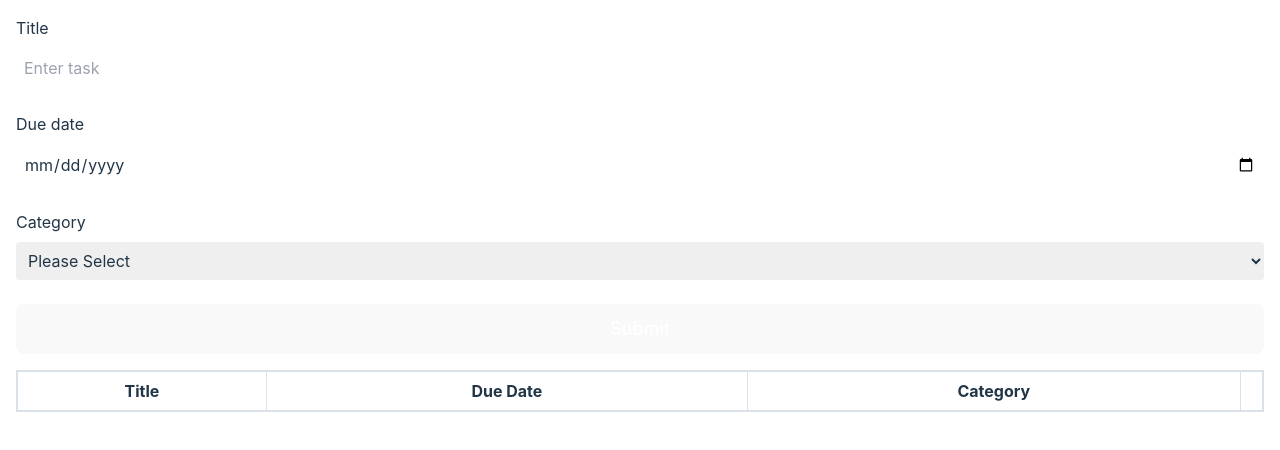
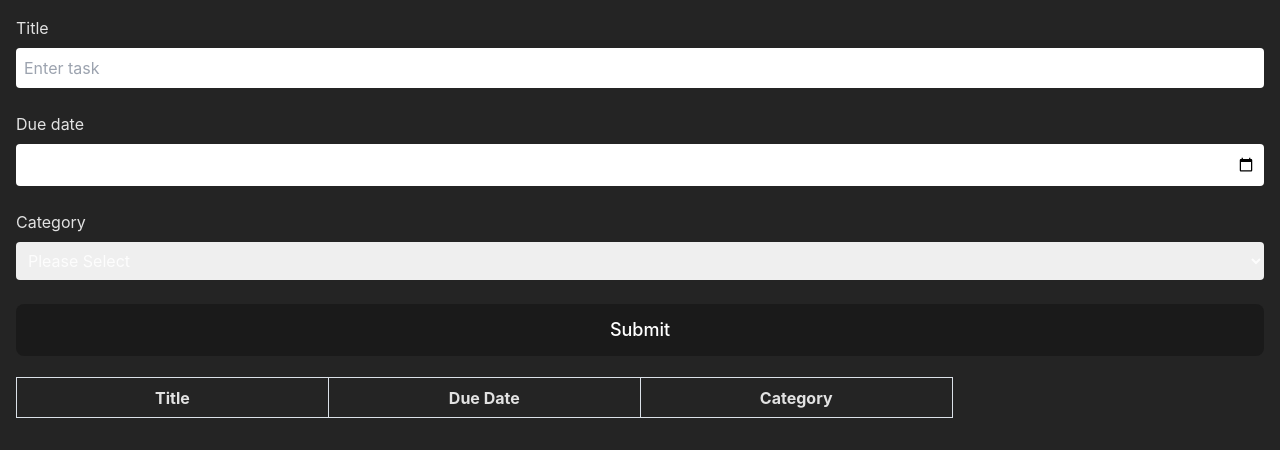
Before and after one commit to justynleung/task-manager, a React (Vite) app: page / in a window 1280 px wide. Shown: the top 450 px of the page. Built offline with nearby package versions, Linux system fonts and the light colour scheme.

Commit message:
delete function done

```diff
--- a/src/App.tsx
+++ b/src/App.tsx
@@ -11,7 +11,7 @@ export default function App() {
   return (
     <main className="w-screen h-min">
       <TaskForm tasks={tasks} setTasks={setTasks} />
-      <TaskList tasks={tasks} />
+      <TaskList tasks={tasks} setTasks={setTasks} />
     </main>
   )
 }
--- a/src/components/TaskForm.tsx
+++ b/src/components/TaskForm.tsx
@@ -5,10 +5,12 @@ import { zodResolver } from "@hookform/resolvers/zod";
 import { v4 as uuidv4 } from 'uuid';
 // Asset
 import categories from "../categories";
+import Task from "../assets/task";
 // Tailwindcss
-const inputClass = 'mx-4 my-2 rounded p-2'
+const inputClass = 'mx-4 my-2 rounded p-2';
+
 interface Props {
-    tasks: object[]
+    tasks: Task[]
     setTasks: Function
 }
 
@@ -40,11 +42,8 @@ export default function TaskForm({ tasks, setTasks }: Props) {
     const onSubmit: SubmitHandler<TaskFormData> = (e) => {
         const newId = uuidv4().split('-').join('')
         const formatDate = e.dueDate.toLocaleDateString()
-        // console.log(formatDate.toString())
-        const newTask = { ...e, id: newId, dueDate: formatDate }
-        tasks.push(newTask)
-        setTasks(tasks)
-        console.log(tasks)
+        const newList = [...tasks, { ...e, id: newId, dueDate: formatDate }]
+        setTasks(newList)
     }
     return (
         <>
@@ -91,7 +90,7 @@ export default function TaskForm({ tasks, setTasks }: Props) {
                     )}
                     <button
                         type="submit"
-                        className=" text-white bg-primary-600 hover:bg-primary-700 focus:ring-4 focus:outline-none focus:ring-primary-300 font-medium rounded-lg text-lg px-5 py-2.5 mx-4 mt-4">Submit</button>
+                        className="text-white focus:ring-4 focus:outline-none focus:ring-primary-300 hover:bg-emerald-500 font-medium rounded-lg text-lg px-5 py-2.5 mx-4 mt-4">Submit</button>
                 </form>
             </section>
         </>
--- a/src/components/TaskList.tsx
+++ b/src/components/TaskList.tsx
@@ -2,22 +2,28 @@ import Task from "../assets/task"
 
 interface Props {
     tasks: Task[]
+    setTasks: Function
 }
 
-export default function TaskList({ tasks }: Props) {
+export default function TaskList({ tasks, setTasks }: Props) {
+    const removeItem = (id: string) => {
+        const updatedList = tasks.filter((item) => id !== item.id)
+        setTasks(updatedList)
+    }
+
     const tasksList = tasks.map((item, i) => {
         return (
             <tr key={i} className="h-10">
                 <th>{item.title}</th>
                 <th>{item.dueDate}</th>
                 <th>{item.category}</th>
-                <th><DeleteBtn /></th>
+                <th><button onClick={() => removeItem(item.id)}>Delete</button></th>
             </tr>
         )
     })
     return (
         <div className="flex justify-center">
-            <table className="w-full border-2 border-[#dbe1e8] mx-4 mt-4 border-collapse">
+            <table className="w-full mx-4 mt-4 border-collapse">
                 <thead>
                     <tr className="h-10">
                         <th>Title</th>
@@ -26,19 +32,10 @@ export default function TaskList({ tasks }: Props) {
                         <th></th>
                     </tr>
                 </thead>
-                <tbody >
+                <tbody>
                     {tasksList}
                 </tbody>
             </table>
         </div >
     )
 }
-
-
-const DeleteBtn = () => {
-    return (
-        <>
-            <button className="">Delete</button>
-        </>
-    )
-}
--- a/src/index.css
+++ b/src/index.css
@@ -18,37 +18,20 @@
   -webkit-text-size-adjust: 100%;
 }
 
-a {
-  font-weight: 500;
-  color: #646cff;
-  text-decoration: inherit;
+th {
+  border: 1px solid #dbe1e8;
+  width: 25%;
 }
 
-a:hover {
-  color: #535bf2;
+th:nth-child(4) {
+  border: none;
 }
-
-th {
-  border: 1px solid #dbe1e8;
-}
-
-/* body {
-  margin: 0;
-  display: flex;
-  place-items: center;
-  min-width: 320px;
-  min-height: 100vh;
-}
-
-h1 {
-  font-size: 3.2em;
-  line-height: 1.1;
-} */
 
 button {
   border-radius: 8px;
-  border: 1px solid transparent;
-  padding: 0.6em 1.2em;
+  border: 2px solid transparent;
+  padding: 0.3em 0.6em;
+  margin: 0.3em;
   font-size: 1em;
   font-weight: 500;
   font-family: inherit;
@@ -58,25 +41,11 @@ button {
 }
 
 button:hover {
-  border-color: #646cff;
+  background-color: #f87171;
+  color: white;
 }
 
 button:focus,
 button:focus-visible {
-  outline: 4px auto -webkit-focus-ring-color;
+  outline: 4px auto #fb923c;
 }
-
-@media (prefers-color-scheme: light) {
-  :root {
-    color: #213547;
-    background-color: #ffffff;
-  }
-
-  a:hover {
-    color: #747bff;
-  }
-
-  button {
-    background-color: #f9f9f9;
-  }
-}
```
